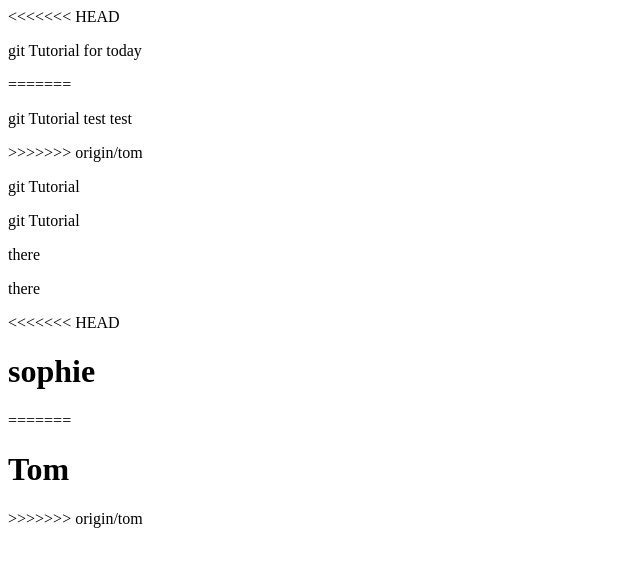
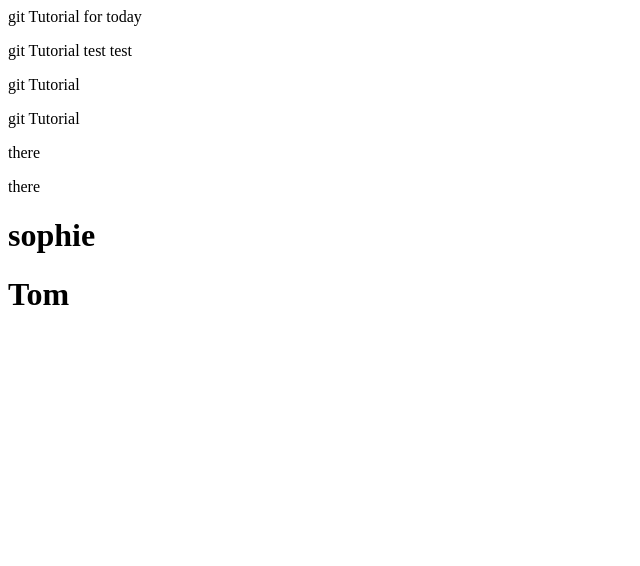
Before and after one commit to sabinAnwar/gitTutorial, a plain HTML site: page index.html in a window 1280 px wide. Shown: the whole page, without its empty margins (0-640 px from the left). Drawn offline with Linux system fonts and the light colour scheme.

Commit message:
feat(): merge toms branch to sophies branch

```diff
--- a/index.html
+++ b/index.html
@@ -5,11 +5,8 @@
     <title>Document</title>
 </head>
 <body>
-<<<<<<< HEAD
   <p>git Tutorial for today</p>
-=======
   <p>git Tutorial test test</p>
->>>>>>> origin/tom
     <p>git Tutorial</p>
 
     <p>git Tutorial</p>
@@ -17,10 +14,7 @@
 
 
   <p>there</p>
-<<<<<<< HEAD
 <h1>sophie</h1>
-=======
 <h1>Tom</h1>
->>>>>>> origin/tom
 </body>
 </html>
```
